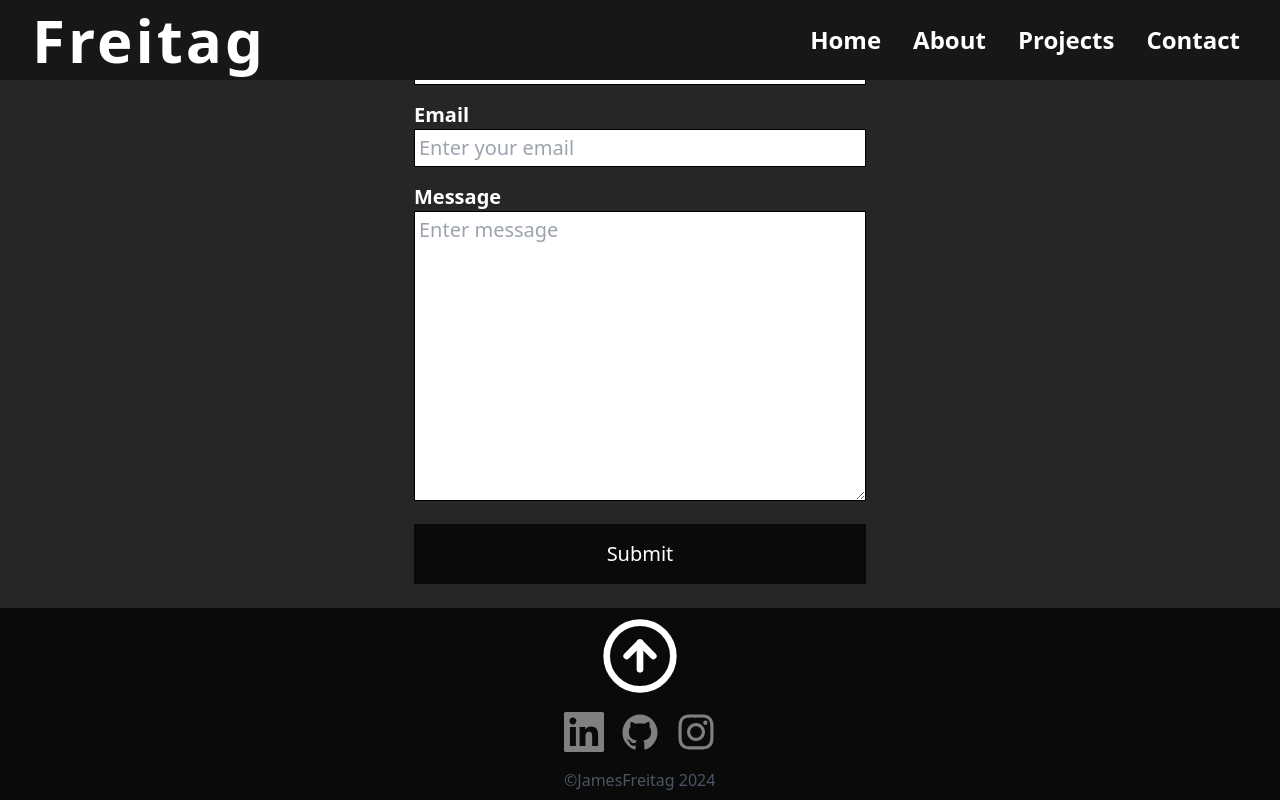
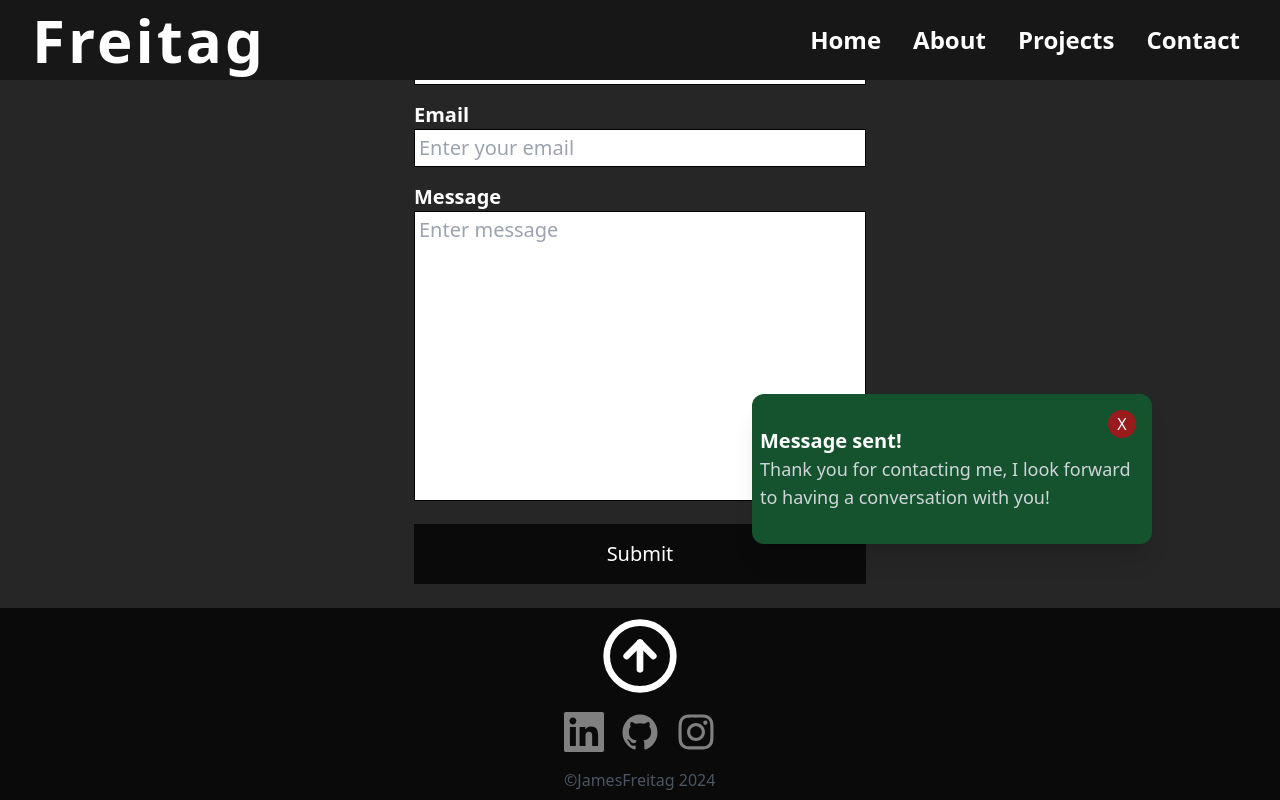
Before and after one commit to James-Freitag/freitag-portfolio, a React (Vite) app: page / in a window 1280 px wide. Both pictures are taken after typing "Sample", "name@example.com", "Sample" into the empty fields and a click on the button "Submit". Shown: the part 2671-3471 px from the top of the page. Built offline with nearby package versions, Linux system fonts and the light colour scheme.

Commit message:
created modal/popup

```diff
--- a/src/components/Contact.tsx
+++ b/src/components/Contact.tsx
@@ -6,6 +6,7 @@ const Contact = () => {
     email: "",
     message: "",
   });
+  const [modal, setModal] = useState(false);
 
   const handleChange = (e: any) => {
     const { name, value } = e.target;
@@ -17,15 +18,30 @@ const Contact = () => {
     console.log(
       `Name: ${formData.name}, Email: ${formData.email}, Message: ${formData.message}`
     );
+    toggleModal();
 
-    alert(
-      "Your Information has been sent, thank you for contacting James Freitag!"
-    );
+    // alert(
+    //   "Your Information has been sent, thank you for contacting James Freitag!"
+    // );
     setFormData({
       name: "",
       email: "",
       message: "",
     });
+  };
+
+  const toggleModal = () => {
+    setModal(true);
+    autoCloseModal();
+  };
+  const closeModal = () => {
+    setModal(false);
+  };
+
+  const autoCloseModal = () => {
+    setTimeout(() => {
+      closeModal();
+    }, 5000);
   };
 
   return (
@@ -46,6 +62,7 @@ const Contact = () => {
           id="name"
           placeholder="Enter your name"
           className="w-full p-1 border mb-4 border-black"
+          required
         />
         <label htmlFor="email" className="text-white font-semibold">
           Email
@@ -58,6 +75,7 @@ const Contact = () => {
           id="email"
           placeholder="Enter your email"
           className="w-full p-1 border mb-4 border-black"
+          required
         />
         <label htmlFor="message" className="text-white font-semibold">
           Message
@@ -71,11 +89,31 @@ const Contact = () => {
           rows={10}
           placeholder="Enter message"
           className="w-full p-1 border mb-4 border-black"
+          required
         ></textarea>
         <button className="w-full py-4 text-white bg-neutral-950 hover:bg-black">
           Submit
         </button>
       </form>
+      {modal && (
+        <div className="fixed bottom-64 right-32 bg-green-900 text-white rounded-xl shadow-xl w-[400px] h-[150px] p-2 flex justify-between items-center mx-auto">
+          <div onClick={autoCloseModal}>
+            <button
+              onClick={closeModal}
+              className="absolute top-4 right-4 bg-red-800 size-7 rounded-full"
+            >
+              X
+            </button>
+          </div>
+          <div>
+            <p className="text-xl font-semibold">Message sent!</p>
+            <p className="text-lg text-gray-300">
+              Thank you for contacting me, I look forward to having a
+              conversation with you!
+            </p>
+          </div>
+        </div>
+      )}
     </div>
   );
 };
```
